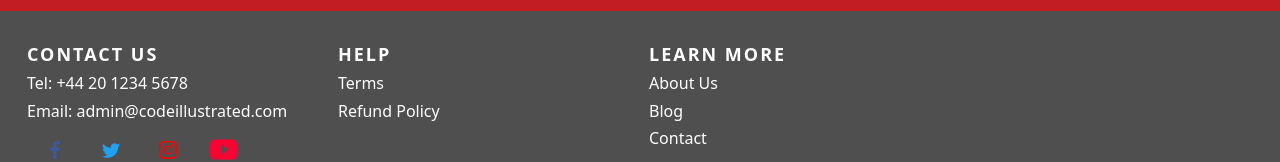
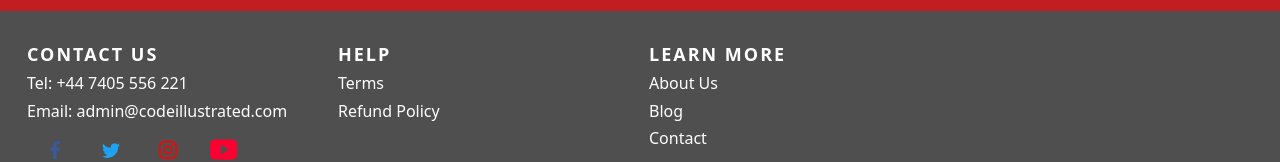
Before and after one commit to osaroDEV/code-illustrated, a Next.js app: page / in a window 1280 px wide. Shown: the part 3161-3323 px from the top of the page. Built offline with nearby package versions, Linux system fonts and the light colour scheme.

Commit message:
update contact

```diff
--- a/src/app/components/Footer.tsx
+++ b/src/app/components/Footer.tsx
@@ -46,7 +46,7 @@ const Footer = () => {
             {isContactExpand ? (
               <div>
                 <section className="text-[14px] lg:text-[16px] leading-[1.7]">
-                  <p>Tel: +44 20 1234 5678</p>
+                  <p>Tel: +44 7405 556 221</p>
                   <p>Email: admin@codeillustrated.com</p>
                 </section>
                 <section className="w-[200px] flex flex-row">
@@ -68,7 +68,7 @@ const Footer = () => {
           </div>
           <div className="hidden md:block">
             <section className="text-[14px] lg:text-[16px] leading-[1.7]">
-              <p>Tel: +44 20 1234 5678</p>
+              <p>Tel: +44 7405 556 221</p>
               <p>Email: admin@codeillustrated.com</p>
             </section>
             <section className="w-[12.5rem] flex flex-row">
--- a/src/app/components/Navbar.tsx
+++ b/src/app/components/Navbar.tsx
@@ -22,7 +22,7 @@ const Navbar = () => {
         </Link>
         <div className="sm:text-xl md:text-2xl lg:text-3xl font-bold">CIOS</div>
         <button
-          className="h-[3.125rem] w-[3.125rem] bg-[#C31D24] hover:bg-[#a20f24] shadow-[0_3px_5px_rgba(0,0,0,0.2)]  hover:shadow-[0_4px_6px_rgba(0,0,0,0.4)]  transition-shadow duration-300 ease-in-out rounded-full flex items-center justify-center cursor-pointer"
+          className="h-[3.125rem] w-[3.125rem] bg-[#C31D24] hover:bg-[#a20f24] shadow-[0_3px_5px_rgba(0,0,0,0.2)] hover:shadow-[0_4px_6px_rgba(0,0,0,0.4)] transition-shadow duration-300 ease-in-out rounded-full flex items-center justify-center cursor-pointer"
           onClick={handleMenu}
         >
           <RxHamburgerMenu className="text-white text-2xl" />
```
